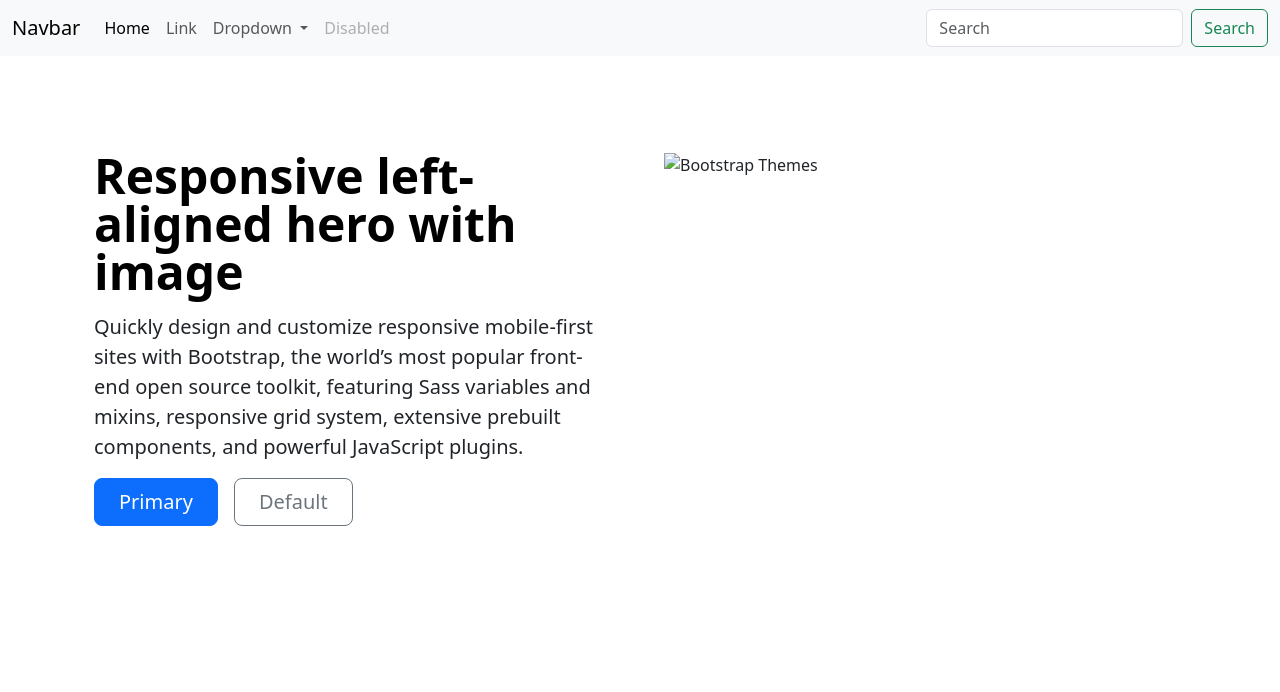
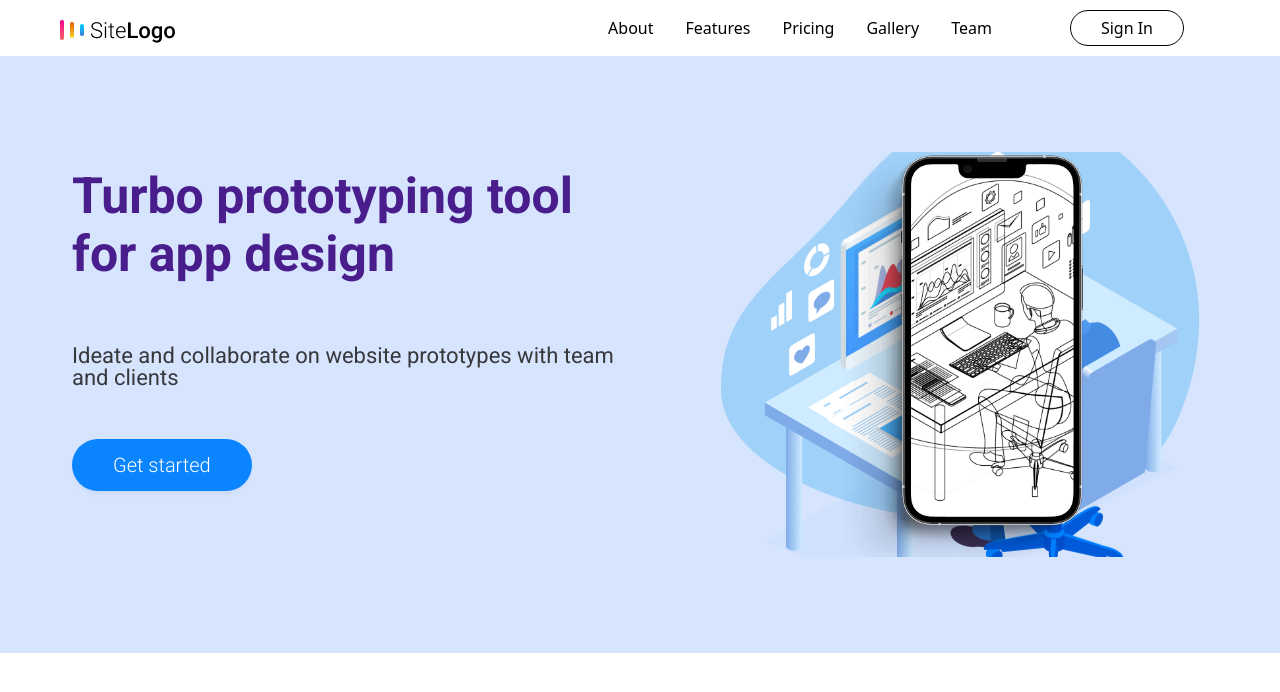
Before and after one commit to Daria1404/New-website, a plain HTML site: page index.html in a window 1280 px wide. Drawn offline with Linux system fonts and the light colour scheme.

Commit message:
navbar and hero section

```diff
--- a/index.html
+++ b/index.html
@@ -4,68 +4,71 @@
 <head>
     <meta charset="UTF-8">
     <meta name="viewport" content="width=device-width, initial-scale=1.0">
-    <title>Document</title>
+    <title>website</title>
     <link rel="stylesheet" href="bootstrap.css">
     <link rel="stylesheet" href="style.css">
 </head>
-
 <body>
     <!-- Navbar start -->
-    <nav class="navbar navbar-expand-lg bg-body-tertiary">
-        <div class="container-fluid">
-            <a class="navbar-brand" href="#">Navbar</a>
+    <nav class="navbar navbar-expand-lg px-lg-5 ps-3">
+        <div class="container-fluid pe-lg-5">
+            <a class="navbar-brand" href="#">
+                <img src="./images/SiteLogo.png" alt="">
+            </a>
             <button class="navbar-toggler" type="button" data-bs-toggle="collapse"
                 data-bs-target="#navbarSupportedContent" aria-controls="navbarSupportedContent" aria-expanded="false"
                 aria-label="Toggle navigation">
                 <span class="navbar-toggler-icon"></span>
             </button>
-            <div class="collapse navbar-collapse" id="navbarSupportedContent">
-                <ul class="navbar-nav me-auto mb-2 mb-lg-0">
+            <div class="collapse navbar-collapse justify-content-end gap-custom flex-column flex-lg-row " id="navbarSupportedContent">
+                <ul class="navbar-nav mb-2 mb-lg-0 gap-3 align-items-center">
                     <li class="nav-item">
-                        <a class="nav-link active" aria-current="page" href="#">Home</a>
+                        <a class="nav-link active text-black fw-medium" aria-current="page" href="#">About</a>
                     </li>
                     <li class="nav-item">
-                        <a class="nav-link" href="#">Link</a>
-                    </li>
-                    <li class="nav-item dropdown">
-                        <a class="nav-link dropdown-toggle" href="#" role="button" data-bs-toggle="dropdown"
-                            aria-expanded="false">
-                            Dropdown
-                        </a>
-                        <ul class="dropdown-menu">
-                            <li><a class="dropdown-item" href="#">Action</a></li>
-                            <li><a class="dropdown-item" href="#">Another action</a></li>
-                            <li>
-                                <hr class="dropdown-divider">
-                            </li>
-                            <li><a class="dropdown-item" href="#">Something else here</a></li>
-                        </ul>
+                        <a class="nav-link text-black fw-medium" href="#">Features</a>
                     </li>
                     <li class="nav-item">
-                        <a class="nav-link disabled" aria-disabled="true">Disabled</a>
+                        <a class="nav-link text-black fw-medium" href="#">Pricing</a>
+                    </li>
+                    <li class="nav-item">
+                        <a class="nav-link text-black fw-medium" href="#">Gallery</a>
+                    </li>
+                    <li class="nav-item">
+                        <a class="nav-link text-black fw-medium" href="#">Team</a>
                     </li>
                 </ul>
-                <form class="d-flex" role="search">
-                    <input class="form-control me-2" type="search" placeholder="Search" aria-label="Search" />
-                    <button class="btn btn-outline-success" type="submit">Search</button>
-                </form>
+               <div>
+                 <button class="btn btn-custom" type="submit">Sign In</button>
+               </div>
+
             </div>
         </div>
     </nav>
     <!-- Navbar end -->
     <!-- Hero section start -->
-    <div class="container col-xxl-8 px-4 py-5">
+    <div class="container-fluid w-100 hero col-xxl-8 px-4 py-5">
         <div class="row flex-lg-row-reverse align-items-center g-5 py-5">
-            <div class="col-10 col-sm-8 col-lg-6"> <img src="bootstrap-themes.png" class="d-block mx-lg-auto img-fluid"
-                    alt="Bootstrap Themes" width="700" height="500" loading="lazy"> </div>
-            <div class="col-lg-6">
-                <h1 class="display-5 fw-bold text-body-emphasis lh-1 mb-3">Responsive left-aligned hero with image</h1>
-                <p class="lead">Quickly design and customize responsive mobile-first sites with Bootstrap, the world’s
-                    most popular front-end open source toolkit, featuring Sass variables and mixins, responsive grid
-                    system, extensive prebuilt components, and powerful JavaScript plugins.</p>
-                <div class="d-grid gap-2 d-md-flex justify-content-md-start"> <button type="button"
-                        class="btn btn-primary btn-lg px-4 me-md-2">Primary</button> <button type="button"
-                        class="btn btn-outline-secondary btn-lg px-4">Default</button> </div>
+            <div class=" hero-right col-10 col-sm-8 col-lg-6  d-flex justify-content-center align-items-center">
+                 <div class="col-lg-5">
+                    <img src="./images/iPhone-13-Pro-Front.png" class="d-block mx-lg-auto img-fluid hero-img"
+                    alt="Bootstrap Themes" width="700" height="500" loading="lazy">
+                 </div>
+                 </div>
+            <div class="col-lg-6 ">
+              <div class="d-flex flex-column justify-content-center ps-lg-5 hero-gap mb-5 ms-lg5">
+                  <div>
+                    <h1 class="hero-h1 display-1 text-body-emphasis text-center text-lg-start">Turbo prototyping tool</h1>
+                <h1 class="hero-h1 display-1 text-body-emphasis lh-1 mb-3 text-center text-lg-start">for app design</h1>
+                  </div>
+                  <div>
+                <p class="lead hero-p mb-0 text-center text-lg-start">Ideate and collaborate on website prototypes with team and clients</p>
+                  </div>
+                <div class="d-grid gap-2 d-md-flex justify-content-md-center justify-content-lg-start">
+                     <button type="button"
+                        class="btn hero-btn btn-lg px-4 me-md-2">Get started</button>
+                 </div>
+              </div>
             </div>
         </div>
     </div>
--- a/style.css
+++ b/style.css
@@ -0,0 +1,104 @@
+@font-face {
+    font-family: Roboto;
+    src: url("./fonts/Roboto-VariableFont_wdth\,wght.ttf");
+}
+.btn-custom{
+    border: 1px solid black !important;
+    padding:5px 30px 5px 30px !important ;
+    color: black !important;
+    border-radius: 50px !important;
+}
+.gap-custom{
+    display: flex !important;
+    gap: 70px !important;
+}
+.hero{
+    background-color: #D6E4FE !important;
+
+}
+.hero-gap{
+  gap: 80px !important;
+}
+.hero-btn{
+    background-color: #0A84FF !important;
+    color: white !important;
+    padding: 10px 40px 10px 40px !important;
+    box-shadow: 0px 8px 8px -4px #18274B14 !important;
+    box-shadow: 0px 4px 6px -4px #18274B1F !important;
+    border-radius: 50px !important;
+    font-family: Roboto !important;
+    font-weight: 300 !important;
+}
+.hero-h1{
+    color: #491D8B !important;
+    font-size: 70px !important;
+    font-weight: 700 !important;
+    font-family: Roboto !important;
+    line-height: 100% !important;
+}
+.hero-p{
+    color: #37383C !important;
+    line-height: 30% !important;
+    font-size: 22px !important;
+    font-weight: 400 !important;
+    font-family: Roboto !important;
+}
+.hero-right{
+    background-image: url(./images/Group.png) !important;
+    background-position: center !important;
+    background-repeat: no-repeat !important;
+}
+.ul li a{
+    font-size: 16px !important;
+    font-weight: 400 !important;
+    font-family: Roboto !important;
+}
+@media screen and (max-width:566px) {
+    .gap-custom{
+    display: flex !important;
+    gap: 20px !important;
+}
+.hero-h1{
+    font-size: 42px !important;
+}
+.hero-p{
+     line-height: 100% !important;
+}
+}
+@media screen and (min-width:567px) and (max-width:766px) {
+    .gap-custom{
+    display: flex !important;
+    gap: 20px !important;
+}
+.hero-h1{
+    font-size: 55px !important;
+}
+}
+@media screen and (min-width:767px) and (max-width:990px) {
+       .gap-custom{
+    display: flex !important;
+    gap: 20px !important;
+}
+}
+@media screen and (min-width:991px) and (max-width:1199px) {
+.hero-p{
+     line-height: 100% !important;
+}
+.hero-h1{
+    font-size: 50px !important;
+}
+.hero-gap{
+  gap: 50px !important;
+}
+}
+@media screen and (min-width:1200px) and (max-width:1400px) {
+.hero-p{
+     line-height: 100% !important;
+}
+.hero-h1{
+    font-size: 50px !important;
+}
+.hero-gap{
+  gap: 50px !important;
+}
+}
```
Also changed, not shown: fonts/Roboto-VariableFont_wdth,wght.ttf (added), images/Group.png (added), images/SiteLogo.png (added), images/Vector.png (added), images/iPhone-13-Pro-Front.png (added).
